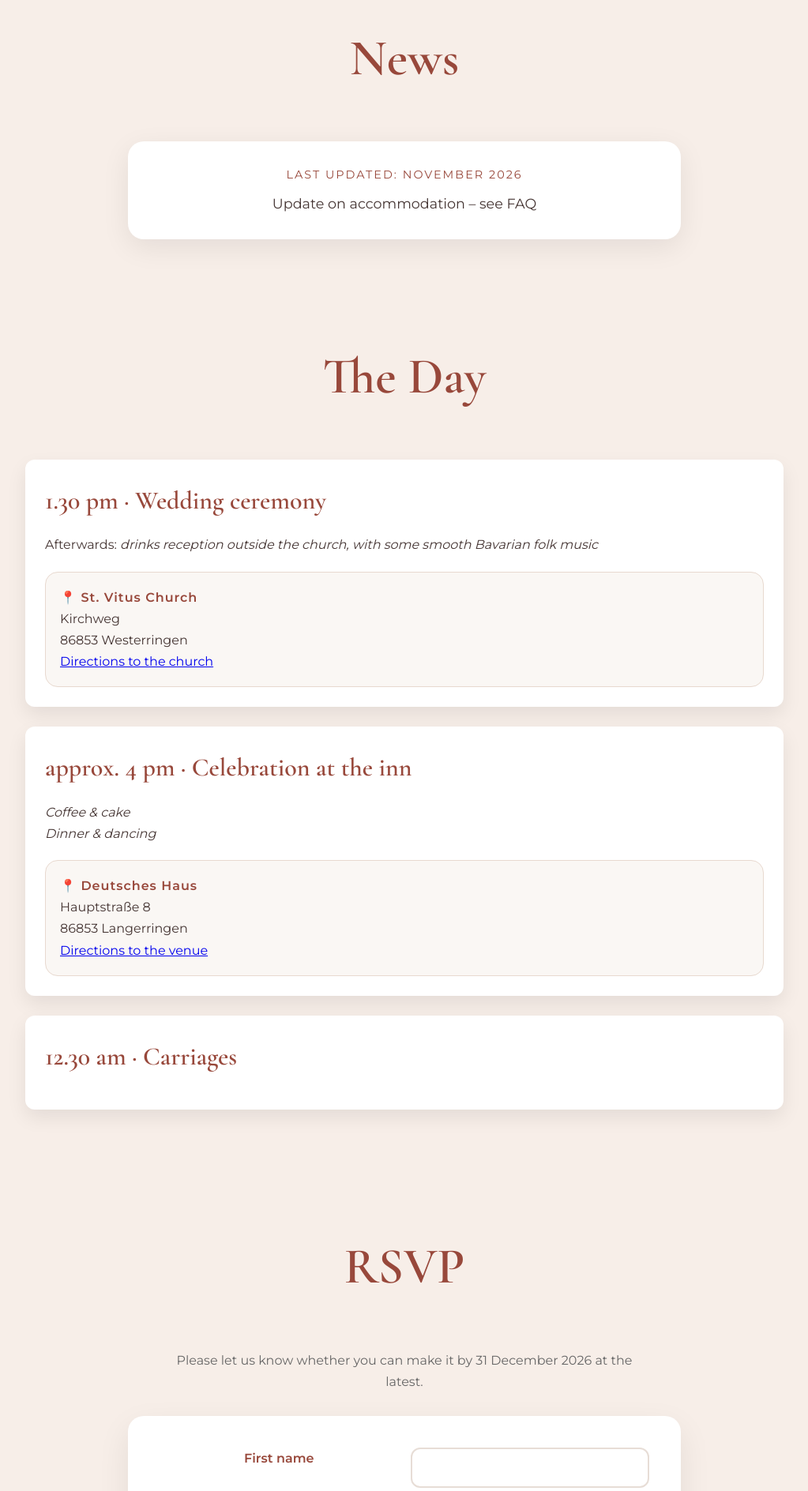
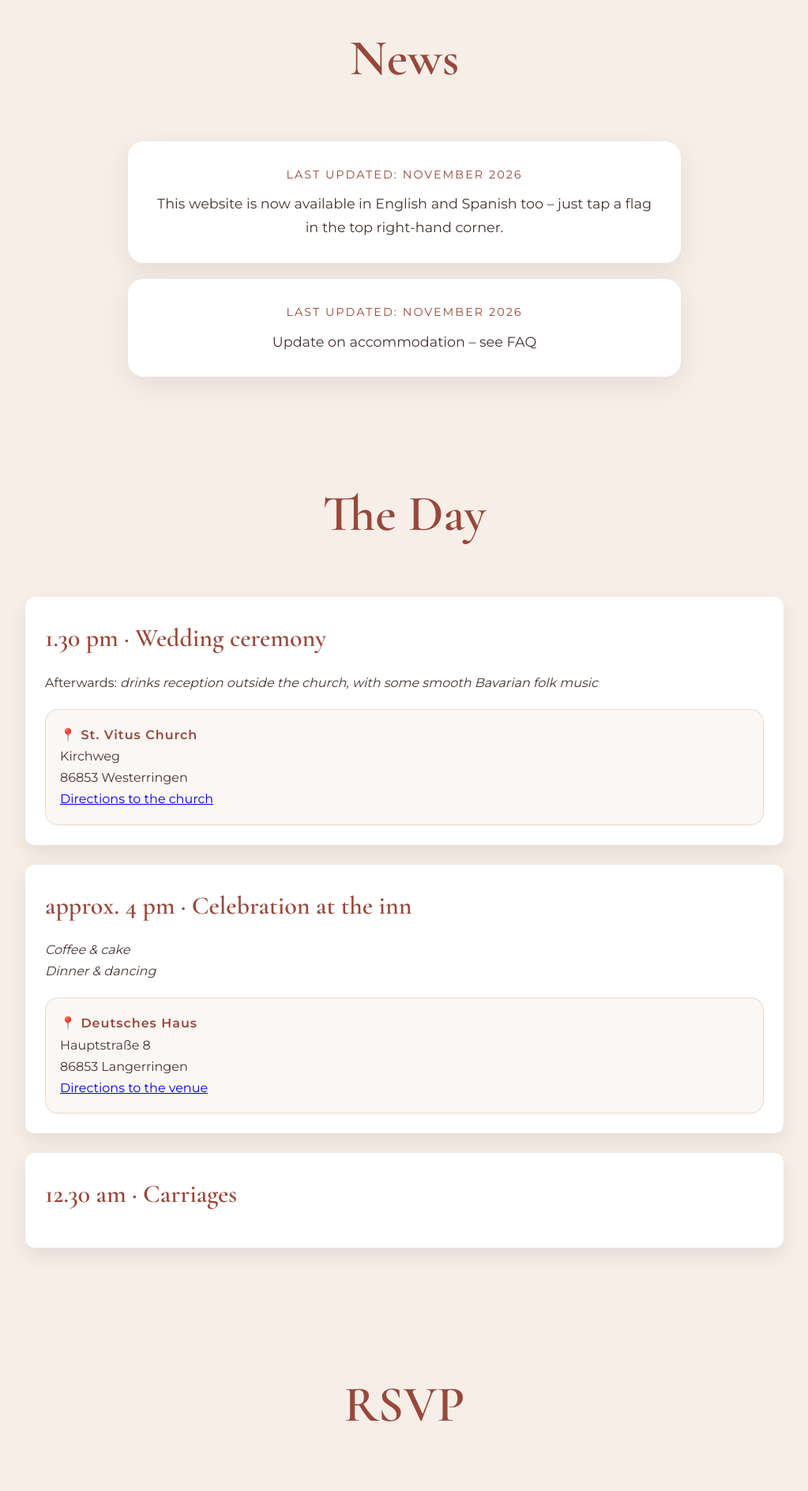
Before and after one commit to 8w68ff5c2r-ai/8w68ff5c2r-ai.github.io, a Jekyll site: the page built from en/index.html, in a window 1280 px wide. Shown: the part 940-2828 px from the top of the page at 79% size, without its empty margins (128-1151 px from the left). Built offline with Jekyll 4.4.1, drawn with Linux system fonts in a browser that asks for light colours.

Commit message:
Add news about ne langauages, force browser to update

```diff
--- a/_data/i18n/en.yml
+++ b/_data/i18n/en.yml
@@ -29,8 +29,12 @@ countdown:
 
 news:
   title: "News"
-  date: "Last updated: November 2026"
-  text: "Update on accommodation – see FAQ"
+  # Neueste Meldung zuerst / newest first
+  items:
+    - date: "Last updated: November 2026"
+      text: "This website is now available in English and Spanish too – just tap a flag in the top right-hand corner."
+    - date: "Last updated: November 2026"
+      text: "Update on accommodation – see FAQ"
 
 schedule:
   title: "The Day"
--- a/_layouts/base.html
+++ b/_layouts/base.html
@@ -13,8 +13,8 @@
     <meta name="description" content="{{ t.meta[page.key].description }}">
 {% include hreflang.html %}
 
-    <link rel="stylesheet" href="/assets/css/fonts.css">
-    <link rel="stylesheet" href="/assets/css/style.css">
+    <link rel="stylesheet" href="/assets/css/fonts.css?v={{ site.time | date: "%Y%m%d%H%M%S" }}">
+    <link rel="stylesheet" href="/assets/css/style.css?v={{ site.time | date: "%Y%m%d%H%M%S" }}">
 </head>
 
 <body>
@@ -23,6 +23,6 @@
 
 {{ content }}
 
-<script src="/assets/js/lang-switcher.js"></script>
+<script src="/assets/js/lang-switcher.js?v={{ site.time | date: "%Y%m%d%H%M%S" }}"></script>
 </body>
 </html>
--- a/_layouts/home.html
+++ b/_layouts/home.html
@@ -32,15 +32,17 @@ layout: base
 
 <h2>{{ t.news.title }}</h2>
 
+{% for item in t.news.items %}
 <div class="news-box">
     <div class="news-date">
-        {{ t.news.date }}
+        {{ item.date }}
     </div>
 
     <div class="news-text">
-       {{ t.news.text }}
+       {{ item.text }}
     </div>
 </div>
+{% endfor %}
 
 </section>
     <section class="section">
@@ -231,5 +233,5 @@ layout: base
     </a>
 
 </footer>
-<script src="/assets/js/countdown.js"></script>
-<script src="/assets/js/rsvp.js"></script>
+<script src="/assets/js/countdown.js?v={{ site.time | date: "%Y%m%d%H%M%S" }}"></script>
+<script src="/assets/js/rsvp.js?v={{ site.time | date: "%Y%m%d%H%M%S" }}"></script>
--- a/assets/css/style.css
+++ b/assets/css/style.css
@@ -580,3 +580,8 @@ footer a{
         letter-spacing:.5px;
     }
 }
+
+/* Space between several news items */
+.news-box + .news-box{
+    margin-top:20px;
+}
```
Also changed, not shown: _data/i18n/de.yml (+6 -2 lines), _data/i18n/es.yml (+6 -2 lines).
